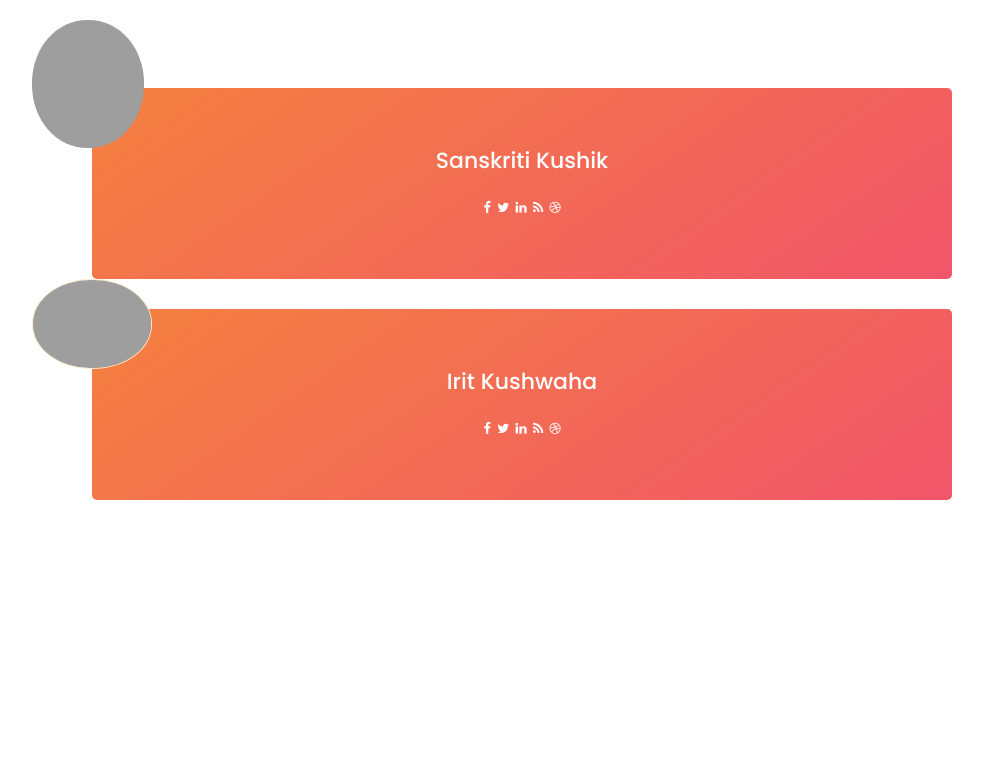
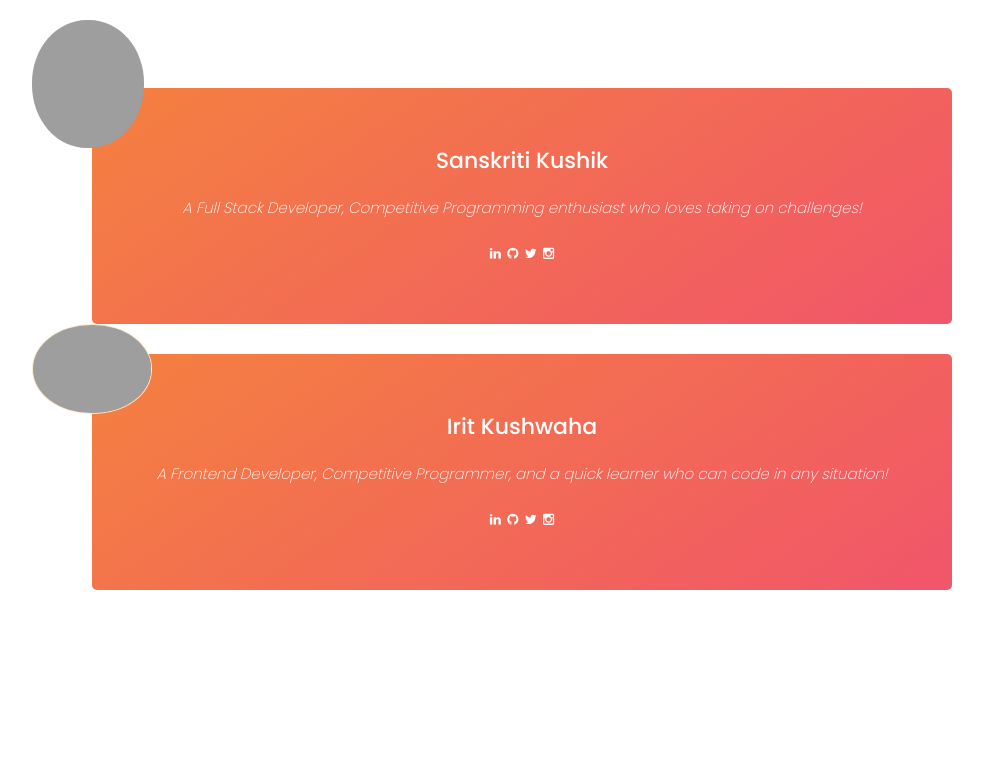
Before and after one commit to Koderz-SI/Scienocyde, a Django app: page /core/about/ in a window 1280 px wide. Shown: the part 275-1040 px from the top of the page, without its empty margins (53-1036 px from the left). Run offline with Django 3.2, Linux system fonts and the light colour scheme; some libraries are stand-ins or nearby versions; grey boxes are pictures that could not be loaded.

Commit message:
Scienocyde

```diff
--- a/templates/core/about.html
+++ b/templates/core/about.html
@@ -19,17 +19,18 @@
                 <div class="col-lg-10 col-md-12 col-sm-12 mobile-bottom-fix-big">
                         <div class="item service-item">
                             <div class="author">
-                                <i><img style="border-radius: 49%; height: 8em; width: 7em;" src="https://user-images.githubusercontent.com/67689773/94807084-b8b63680-040c-11eb-84d3-8e6f5e2d9c3e.jpg" alt=" " class="img-responsive"></i>
+                                {% comment %} <i><img style="border-radius: 49%; height: 8em; width: 7em;" src="https://user-images.githubusercontent.com/67689773/94807084-b8b63680-040c-11eb-84d3-8e6f5e2d9c3e.jpg" alt=" " class="img-responsive"></i> {% endcomment %}
+                                <i><img style="border-radius: 49%; height: 8em; width: 7em;" src="https://i.imgur.com/tRamp9s.jpg" alt=" " class="img-responsive"></i>
                             </div>
                             <div class="testimonial-content">
 
                                 <h4>Sanskriti Kushik</h4>
+                                <p>A Full Stack Developer, Competitive Programming enthusiast who loves taking on challenges!</p>
                                 <p><ul class="social">
-                            <li><a href="https://fb.com/templatemo"><i class="fa fa-facebook"></i></a></li>
-                            <li><a href="#"><i class="fa fa-twitter"></i></a></li>
-                            <li><a href="#"><i class="fa fa-linkedin"></i></a></li>
-                            <li><a href="#"><i class="fa fa-rss"></i></a></li>
-                            <li><a href="#"><i class="fa fa-dribbble"></i></a></li>
+                                <li><a href="https://www.linkedin.com/in/sanskriti-kushik-2302/" target="blank"><i class="fa fa-linkedin fa-lg"></i></a></li>
+                                <li><a href="https://github.com/SanskritiKushik5" target="blank"><i class="fa fa-github fa-lg"></i></a></li>
+                                <li><a href="https://twitter.com/KushikSanskriti" target="blank"><i class="fa fa-twitter fa-lg"></i></a></li>
+                                <li><a href="https://www.instagram.com/skkkk_5/" target="blank"><i class="fa fa-instagram fa-lg"></i></a></li>
                         </ul></p>
 
                             </div>
@@ -41,12 +42,12 @@
                             <div class="testimonial-content">
 
                                 <h4>Irit Kushwaha</h4>
+                                <p>A Frontend Developer, Competitive Programmer, and a quick learner who can code in any situation!</p>
                                 <p><ul class="social">
-                            <li><a href="https://fb.com/templatemo"><i class="fa fa-facebook"></i></a></li>
-                            <li><a href="#"><i class="fa fa-twitter"></i></a></li>
-                            <li><a href="#"><i class="fa fa-linkedin"></i></a></li>
-                            <li><a href="#"><i class="fa fa-rss"></i></a></li>
-                            <li><a href="#"><i class="fa fa-dribbble"></i></a></li>
+                                <li><a href="https://www.linkedin.com/in/irit-kushwaha-138a901ab/" target="blank"><i class="fa fa-linkedin fa-lg"></i></a></li>
+                                <li><a href="https://github.com/irit2607" target="blank"><i class="fa fa-github fa-lg"></i></a></li>
+                                <li><a href="" target="blank"><i class="fa fa-twitter fa-lg"></i></a></li>
+                                <li><a href="https://www.instagram.com/_irit_26/" target="blank"><i class="fa fa-instagram fa-lg"></i></a></li>
                         </ul></p>
 
 
```
